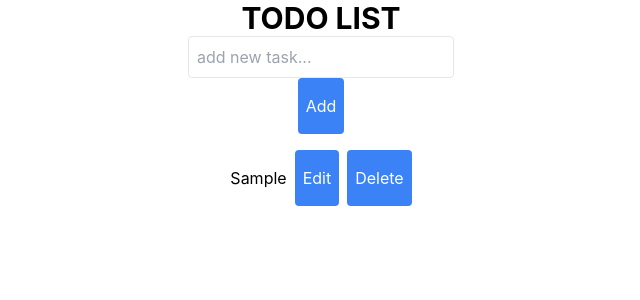
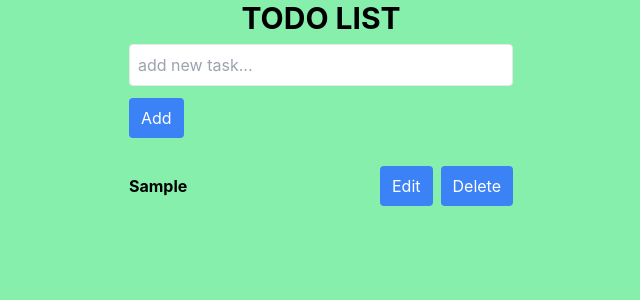
Before and after one commit to ImTung82/NenTangWeb-todo-list, a React (Create React App) app: page / in a window 1280 px wide. Both pictures are taken after typing "Sample" into the empty fields and a click on the button "Add". Shown: the top 300 px of the page, without its empty margins (319-959 px from the left). Built offline with nearby package versions, Linux system fonts and the light colour scheme.

Commit message:
todolist

```diff
--- a/src/App.js
+++ b/src/App.js
@@ -1,16 +1,18 @@
 import logo from './logo.svg';
 import './App.css';
-import TasksList from './components/TasksList';
 import AddTask from './components/AddTask';
 
 function App() {
   return (
-    <div className="App">
-      <h1 className="text-3xl font-bold">
-        TODO LIST
-      </h1>
-      <AddTask />
-
+    <div className="flex justify-center h-screen bg-green-300">
+      <div>
+        <h1 className="text-3xl font-bold flex justify-center">
+          TODO LIST
+        </h1>
+        <div className="flex justify-center">
+          <AddTask />
+        </div>
+      </div>
     </div>
   );
 }
--- a/src/components/AddTask.jsx
+++ b/src/components/AddTask.jsx
@@ -1,30 +1,85 @@
-import React, { useEffect } from 'react'
-import Button from './Button'
-import TasksList from './TasksList'
-import { useState } from 'react'
+import React, { useEffect, useState } from 'react';
+import Button from './Button';
 
 function AddTask() {
-    const [task, setTask] = useState('')
+    // Tương ứng với input
+    const [task, setTask] = useState('');
+    // Tương ứng với list các Task
+    const [todoList, setTodoList] = useState([]);
+    // Key ở trên localStorage
     const key = 'todo';
+
+    // Lưu trữ dữ liệu cũ của localStorage, update lại nhũng dữ liệu đó khi load lại trang
+    useEffect(() => {
+        const storedTodoList = JSON.parse(localStorage.getItem(key)) || [];
+        setTodoList(storedTodoList);
+    }, []);
 
     const handleSubmit = (e) => {
         e.preventDefault();
-        setTask('')
-        console.log(task);
-        const getTodo = JSON.parse(localStorage.getItem(key)) || []
-        getTodo.push(task)
-        localStorage.setItem(key, JSON.stringify(getTodo))
-    }
+        // Nếu đầu và cuối của task là trống (kiểm tra bằng cách sử dụng task.trim()) thì sẽ không thêm task mới
+        if (task.trim() === '') return;
+        // Tạo ra một Task mới, bao gồm 2 trường: name - tên của Task và done - trạng thái hoàn thành của Task (mặc định là false)
+        const updatedTodoList = [...todoList, { name: task, done: false }];
+        setTodoList(updatedTodoList);
+        localStorage.setItem(key, JSON.stringify(updatedTodoList));
+        setTask('');
+    };
+
+    const handleDelete = (taskName) => {
+        const updatedTodoList = todoList.filter(item => item.name !== taskName);
+        setTodoList(updatedTodoList);
+        localStorage.setItem(key, JSON.stringify(updatedTodoList));
+    };
+
+    const handleMarkAsDone = (taskName) => {
+        // Kiểm tra từng item trong todoList
+        // Nếu taskName (tên của Task đang bấm) trùng với item.name (tên của Task trong quá trình kiểm tra)
+        // Thực hiện {...item, done: !item.done}: Tạo một đối tượng mới với thuộc tính done được thay đổi (đổi true thành false hoặc ngược lại).
+        const updatedTodoList = todoList.map(item =>
+            item.name === taskName ? { ...item, done: !item.done } : item
+        );
+        setTodoList(updatedTodoList);
+        localStorage.setItem(key, JSON.stringify(updatedTodoList));
+    };
 
     return (
-        <div className='flex flex-col gap-2 justify-center'>
+        <div className='flex flex-col'>
             <form onSubmit={handleSubmit}>
-                <input type="text" placeholder='add new task...' className="rounded border p-2" value={task} onChange={(e) => setTask(e.target.value)} />
-                <Button text='Add' />
+                <input
+                    type="text"
+                    placeholder='add new task...'
+                    className="rounded border p-2 my-2 w-96"
+                    value={task}
+                    onChange={(e) => setTask(e.target.value)}
+                />
+                <div className="mb-5">
+                    <Button text='Add' />
+                </div>
             </form>
-            <TasksList />
+            <div className=''>
+                <ul>
+                    {todoList.map((todoItem) => (
+                        <li key={todoItem.name} className='flex items-center justify-between'>
+                            <button
+                            // ${...} là cách sử dụng template literals trong JavaScript
+                            // Nếu todoItem.done (kiểm tra done từ localStorage) = true, thêm thuộc tính CSS line-through và ngược lại
+                                className={`font-bold ${todoItem.done ? 'line-through' : ''}`}
+                                onClick={() => handleMarkAsDone(todoItem.name)}
+                            >
+                                {todoItem.name}
+                            </button>
+                            <div className='flex gap-2'>
+                                <Button text='Edit' />
+                                {/* Button này có sự kiện onClick -> gọi hàm handleDelete với tham số truyền vào là todoItem.name - tên của Task tương ứng với nút Delete vừa bấm */}
+                                <Button text='Delete' onClick={() => handleDelete(todoItem.name)} />
+                            </div>
+                        </li>
+                    ))}
+                </ul>
+            </div>
         </div>
-    )
+    );
 }
 
-export default AddTask
+export default AddTask;
--- a/src/components/Button.jsx
+++ b/src/components/Button.jsx
@@ -3,7 +3,8 @@ import React from 'react'
 function Button(props) {
   return (
     <div>
-        <button className="bg-blue-500 hover:bg-blue-700 text-white px-2 py-4 rounded" onClick={props.onClick}>{props.text}</button>
+      {/* Bao gồm sự kiện onClick */}
+        <button className="bg-blue-500 hover:bg-blue-700 text-white px-3 py-2 rounded my-1" onClick={props.onClick}>{props.text}</button>
     </div>
   )
 }
--- a/src/components/Task.jsx
+++ b/src/components/Task.jsx
@@ -4,16 +4,24 @@ import Button from './Button'
 function Task(props) {
   const handleDeleteClick = () => {
     // Gọi callback function để xử lý việc xóa task
-    if (props.onDelete) {
-      props.onDelete(props.taskName);
-    }
+    props.onDelete(props.taskName);
   };
 
+  const handleMarkAsDone = () => {
+    // Gọi callback function để xử lý việc sửa trạng thái hoàn thành task
+    props.onDone(props.taskName);
+  }
+
   return (
-    <div className='flex gap-2 justify-center items-center py-2'>
-        <p>{props.taskName}</p>
-        <Button text='Edit' />
-        <Button text='Delete' onClick={handleDeleteClick} />
+     <div className='flex items-center justify-between'>
+        <button className='font-bold' onClick={handleMarkAsDone}>{props.taskName}</button>
+        {/* <p className='font-bold'>{props.taskName}</p> */}
+        <div className='flex gap-2'>
+            <Button text='Edit' />
+            {/* Bao gồm sự kiện onClick tương ứng với props.onClick ở Button.jsx */}
+            {/* Sự kiện gọi tới hàm handleDeleteClick */}
+            <Button text='Delete' onClick={handleDeleteClick} />
+      </div>
     </div>
   )
 }
--- a/src/components/TasksList.jsx
+++ b/src/components/TasksList.jsx
@@ -1,20 +1,14 @@
-import React, { useEffect, useState } from 'react';
+import React from 'react';
 import Task from './Task';
 
-function TasksList() {
-  const key = 'todo';
-  const todoList = JSON.parse(localStorage.getItem(key)) || [];
-
-  const handleDeleteTask = (taskName) => {
-    const updatedTodoList = todoList.filter(item => item !== taskName);
-    localStorage.setItem(key, JSON.stringify(updatedTodoList));
-  };
-
+function TasksList({ todoList, onDelete, onDone}) {
     return (
-    <div>
+        <div className=''>
             <ul>
                 {todoList.map((todoItem) => (
-            <li key={todoItem}><Task taskName={todoItem} onDelete={handleDeleteTask} /></li>
+                    <li key={todoItem}>
+                        <Task taskName={todoItem} onDelete={() => onDelete(todoItem)} onDone={() => onDone(todoItem)} />
+                    </li>
                 ))}
             </ul>
         </div>
```
Lines whose indentation alone changed are shown as unchanged.
